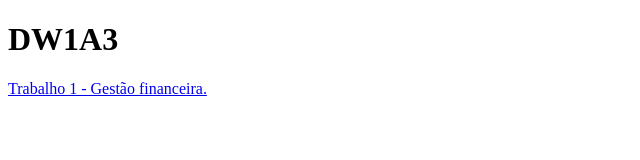
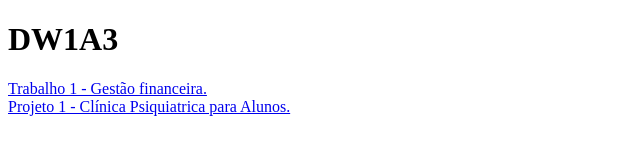
Before and after one commit to SadBeatrice/dw1a3, a plain HTML site: page index.html in a window 1280 px wide. Shown: the whole page, without its empty margins (0-640 px from the left). Drawn offline with Linux system fonts and the light colour scheme.

Commit message:
Update index.html

```diff
--- a/index.html
+++ b/index.html
@@ -9,5 +9,6 @@
 <body>
     <H1>DW1A3</H1>
     <a href="https://sadbeatrice.github.io/dw1a3/Atividades/Trabalho/index.html">Trabalho 1 - Gestão financeira.</a><br>
+    <a href="https://sadbeatrice.github.io/dw1a3/Atividades/'CPA IFSP'/index.html">Projeto 1 - Clínica Psiquiatrica para Alunos.</a><br>
 </body>
 </html>
```
